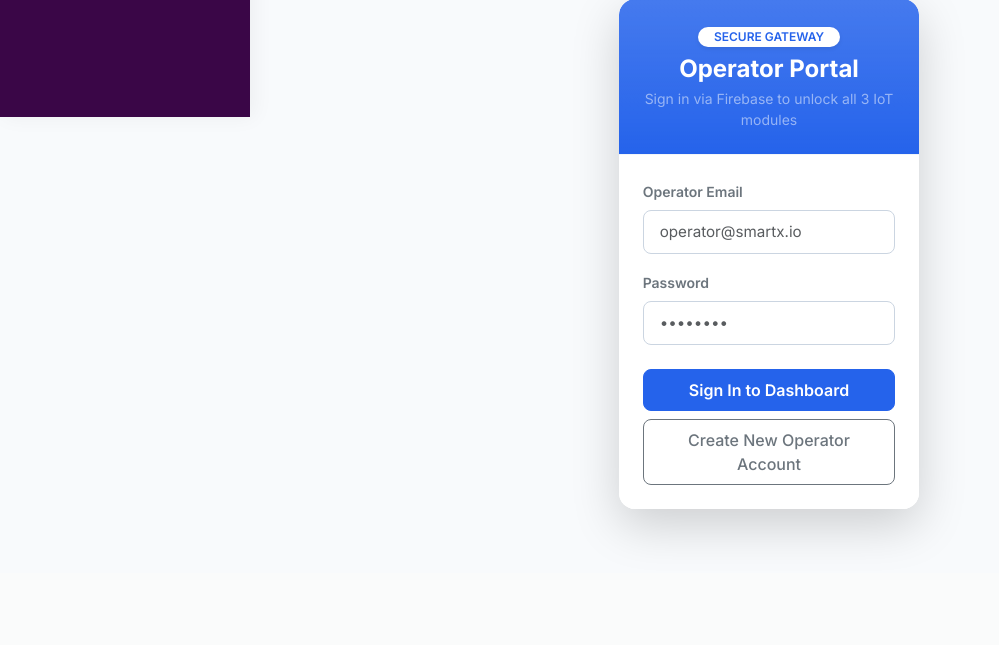
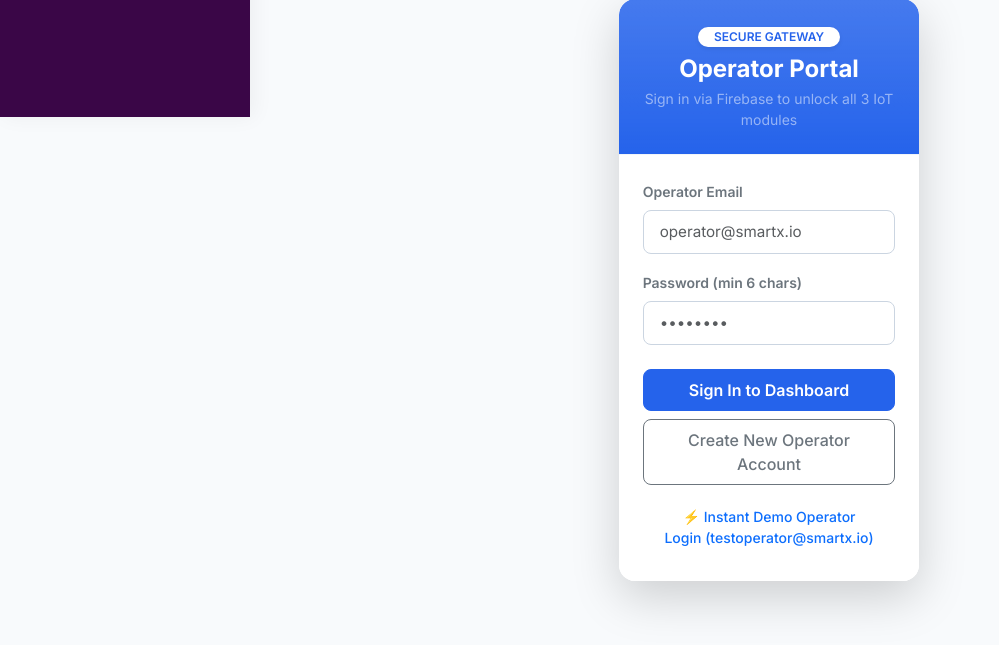
Before and after one commit to BlueTai/ST10282092_Prog7312_Poe, an ASP.NET Core app: page / in a window 1280 px wide. Shown: the part 683-1328 px from the top of the page, without its empty margins (0-999 px from the left). Before the commit the page ends 1225 px from the top, so only its background shows below. Run offline with ASP.NET Core 8, Linux system fonts and the light colour scheme; style sheets or scripts are compiled from the project's sources.

Commit message:
Improve interactive Firebase sign-in flow
Enable interactive server rendering, validate and live-bind sign-in fields, add a demo operator shortcut, and fall back to sign-in when account creation finds an existing email. Marshal auth-state updates onto the Blazor renderer.

```diff
--- a/Smart-X-Ecosystem/Components/App.razor
+++ b/Smart-X-Ecosystem/Components/App.razor
@@ -10,10 +10,10 @@
     <link rel="stylesheet" href="app.css" />
     <link rel="stylesheet" href="Smart-X-Ecosystem.styles.css" />
     <link rel="icon" type="image/png" href="favicon.png" />
-    <HeadOutlet />
+    <HeadOutlet @rendermode="InteractiveServer" />
 </head>
 <body class="bg-surface">
-<Routes />
+<Routes @rendermode="InteractiveServer" />
 <script src="_framework/blazor.web.js"></script>
 </body>
 </html>
--- a/Smart-X-Ecosystem/Components/Layout/NavMenu.razor
+++ b/Smart-X-Ecosystem/Components/Layout/NavMenu.razor
@@ -61,11 +61,16 @@
 @code {
     protected override void OnInitialized()
     {
-        AuthService.OnAuthStateChanged += StateHasChanged;
+        AuthService.OnAuthStateChanged += HandleAuthStateChanged;
+    }
+
+    private void HandleAuthStateChanged()
+    {
+        InvokeAsync(StateHasChanged);
     }
 
     public void Dispose()
     {
-        AuthService.OnAuthStateChanged -= StateHasChanged;
+        AuthService.OnAuthStateChanged -= HandleAuthStateChanged;
     }
 }
--- a/Smart-X-Ecosystem/Components/Pages/Home.razor
+++ b/Smart-X-Ecosystem/Components/Pages/Home.razor
@@ -45,20 +45,23 @@
 
                         <div class="mb-3">
                             <label class="form-label text-secondary fw-semibold small">Operator Email</label>
-                            <input type="email" class="form-control" placeholder="operator@smartx.io" @bind="Email" />
+                            <input type="email" class="form-control" placeholder="operator@smartx.io" @bind="Email" @bind:event="oninput" />
                         </div>
 
                         <div class="mb-4">
-                            <label class="form-label text-secondary fw-semibold small">Password</label>
-                            <input type="password" class="form-control" placeholder="••••••••" @bind="Password" />
+                            <label class="form-label text-secondary fw-semibold small">Password (min 6 chars)</label>
+                            <input type="password" class="form-control" placeholder="••••••••" @bind="Password" @bind:event="oninput" />
                         </div>
 
                         <div class="d-grid gap-2">
-                            <button class="btn btn-primary py-2 fw-semibold" @onclick="HandleSignIn" disabled="@IsBusy">
+                            <button type="button" class="btn btn-primary py-2 fw-semibold" @onclick="HandleSignIn" disabled="@IsBusy">
                                 @(IsBusy ? "Authenticating..." : "Sign In to Dashboard")
                             </button>
-                            <button class="btn btn-outline-secondary py-2 small" @onclick="HandleSignUp" disabled="@IsBusy">
+                            <button type="button" class="btn btn-outline-secondary py-2 small" @onclick="HandleSignUp" disabled="@IsBusy">
                                 Create New Operator Account
+                            </button>
+                            <button type="button" class="btn btn-sm btn-link text-decoration-none mt-1" @onclick="SignInWithDemoAccount" disabled="@IsBusy">
+                                ⚡ Instant Demo Operator Login (testoperator@smartx.io)
                             </button>
                         </div>
                     </div>
@@ -131,4 +134,11 @@
         AuthMessage = result.Message;
         IsBusy = false;
     }
+
+    private async Task SignInWithDemoAccount()
+    {
+        Email = "testoperator@smartx.io";
+        Password = "Password123!";
+        await HandleSignIn();
+    }
 }
```
Also changed, not shown: Smart-X-Ecosystem/Services/FirebaseAuthService.cs (+27 -2 lines), 14 other files.
